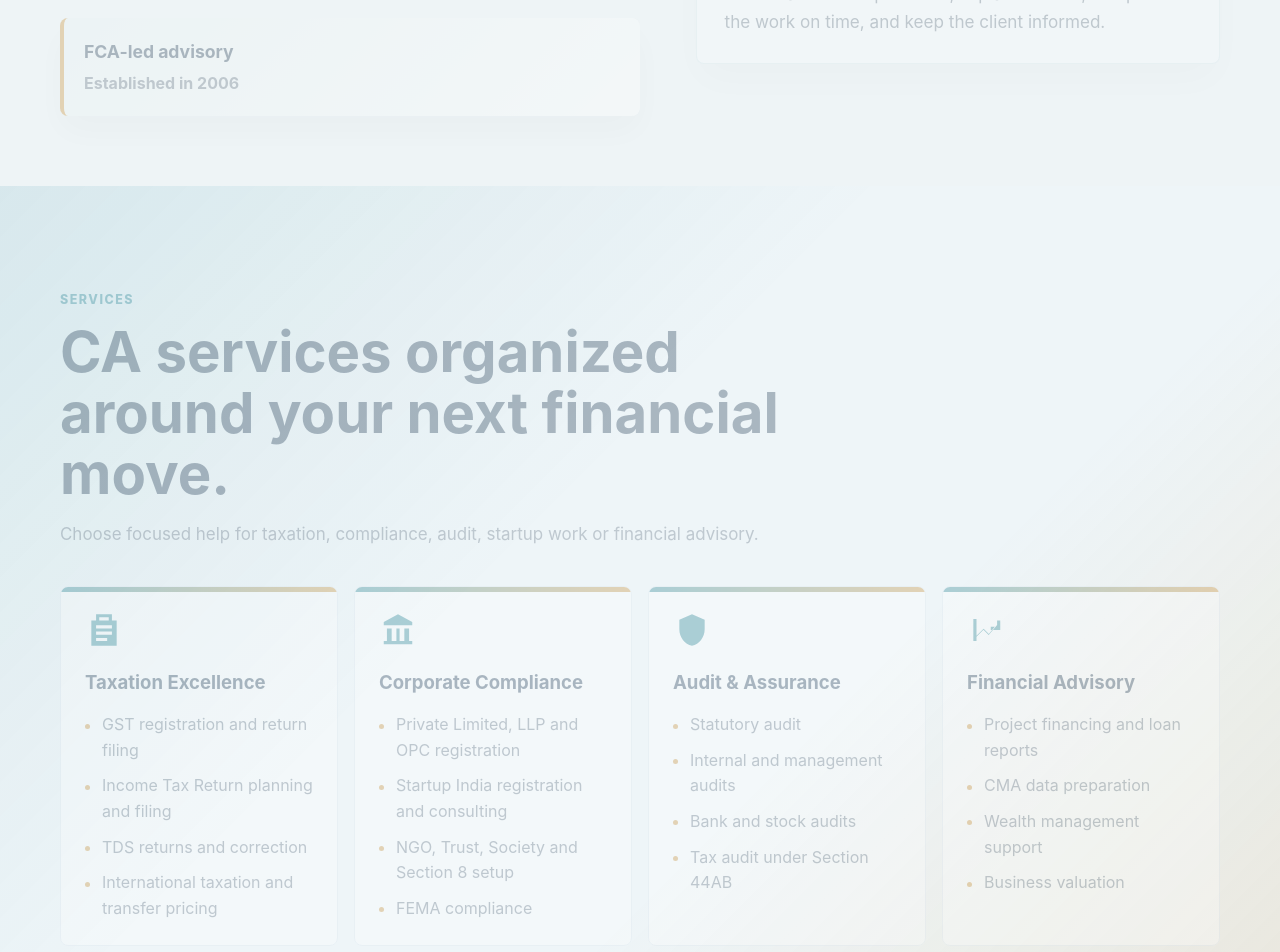
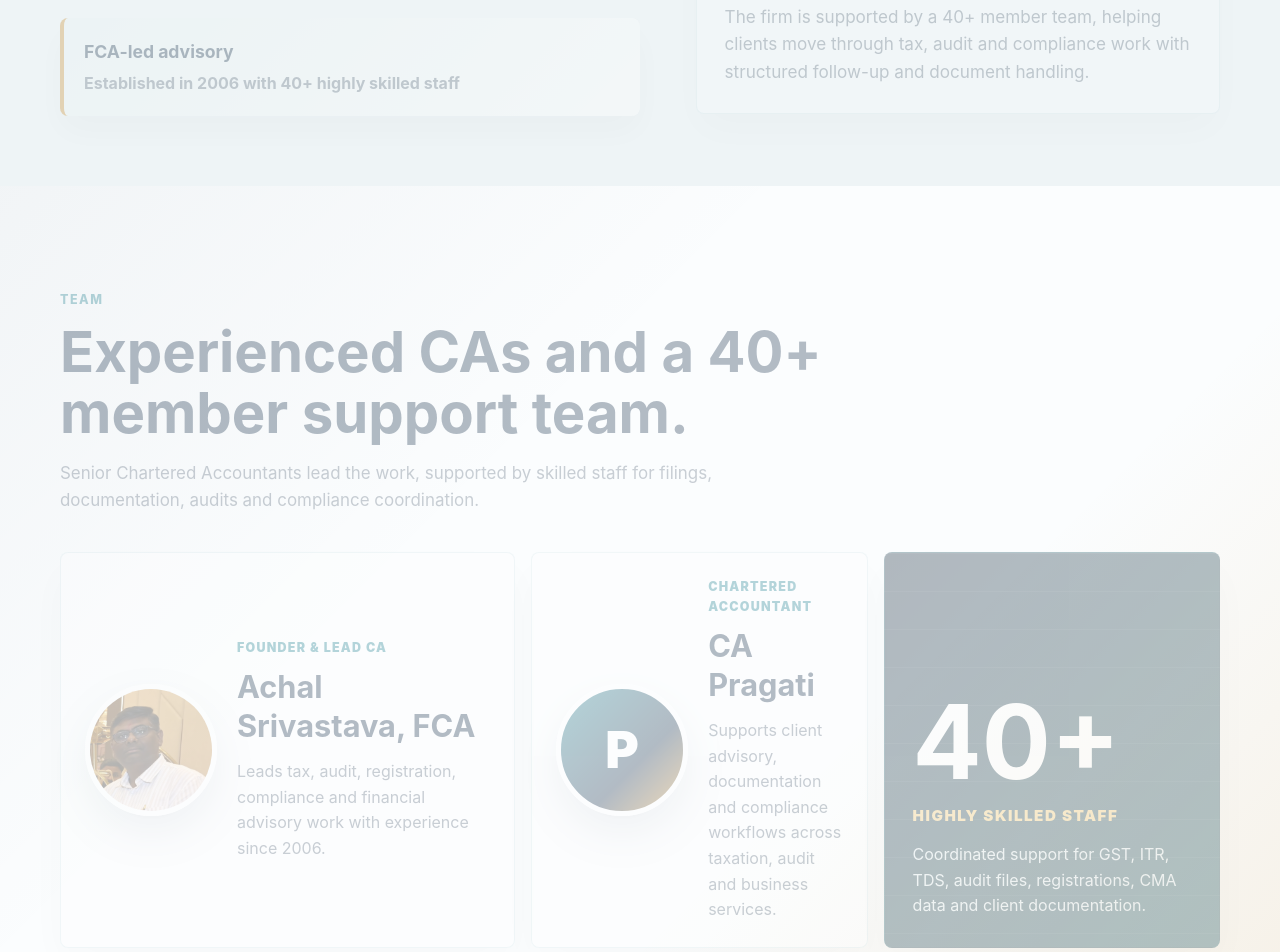
Before and after one commit to Think-Pixel-Labs/achal-srivastava-co, a plain HTML site: page index.html in a window 1280 px wide. Shown: the part 1649-2601 px from the top of the page. Drawn offline with Linux system fonts and the light colour scheme.

Commit message:
Add CA team section and real lead image

```diff
--- a/index.html
+++ b/index.html
@@ -40,7 +40,20 @@
         "founder": {
           "@type": "Person",
           "name": "Achal Srivastava",
-          "jobTitle": "FCA, Chartered Accountant"
+          "jobTitle": "FCA, Chartered Accountant",
+          "image": "https://think-pixel-labs.github.io/achal-srivastava-co/assets/achal-srivastava.jpeg"
+        },
+        "employee": [
+          {
+            "@type": "Person",
+            "name": "CA Pragati",
+            "jobTitle": "Chartered Accountant"
+          }
+        ],
+        "numberOfEmployees": {
+          "@type": "QuantitativeValue",
+          "value": 40,
+          "unitText": "staff"
         },
         "foundingDate": "2006",
         "email": "achalsrivastava.co@gmail.com",
@@ -166,6 +179,7 @@
 
         <nav class="nav-links" aria-label="Main menu">
           <a href="#about">About</a>
+          <a href="#team">Team</a>
           <a href="#services">Services</a>
           <a href="#reviews">Reviews</a>
           <a href="#contact">Contact</a>
@@ -217,8 +231,8 @@
                 <span>Rating</span>
               </div>
               <div>
-                <strong>1</strong>
-                <span>Office location</span>
+                <strong>40+</strong>
+                <span>Skilled staff</span>
               </div>
               <div>
                 <strong>Mon-Sat</strong>
@@ -226,7 +240,7 @@
               </div>
             </div>
             <div class="lead-profile">
-              <img class="profile-photo" src="assets/achal-srivastava.svg" width="120" height="120" alt="Achal Srivastava, FCA">
+              <img class="profile-photo" src="assets/achal-srivastava.jpeg" width="120" height="120" alt="Achal Srivastava, FCA">
               <div>
                 <div class="panel-topline"></div>
                 <p class="panel-label">Lead CA</p>
@@ -293,12 +307,46 @@
             <h2>Clear advice for complex tax and compliance decisions.</h2>
             <div class="signature-card" aria-label="Firm credentials">
               <strong>FCA-led advisory</strong>
-              <span>Established in 2006</span>
+              <span>Established in 2006 with 40+ highly skilled staff</span>
             </div>
           </div>
           <div class="body-copy reveal">
             <p>Achal Srivastava & Co has served Varanasi businesses and individuals since 2006. The firm focuses on reliable filings, careful documentation, and practical planning that business owners can actually act on.</p>
             <p>From a first ITR to a startup registration, from GST returns to bank audit documentation, the approach stays simple: understand the requirement, explain the risk, complete the work on time, and keep the client informed.</p>
+            <p>The firm is supported by a 40+ member team, helping clients move through tax, audit and compliance work with structured follow-up and document handling.</p>
+          </div>
+        </div>
+      </section>
+
+      <section class="section team-section" id="team">
+        <div class="container">
+          <div class="section-heading reveal">
+            <p class="eyebrow">Team</p>
+            <h2>Experienced CAs and a 40+ member support team.</h2>
+            <p>Senior Chartered Accountants lead the work, supported by skilled staff for filings, documentation, audits and compliance coordination.</p>
+          </div>
+          <div class="team-grid">
+            <article class="team-card lead-team-card reveal">
+              <img src="assets/achal-srivastava.jpeg" width="220" height="220" alt="Achal Srivastava, FCA">
+              <div>
+                <p class="team-role">Founder & Lead CA</p>
+                <h3>Achal Srivastava, FCA</h3>
+                <p>Leads tax, audit, registration, compliance and financial advisory work with experience since 2006.</p>
+              </div>
+            </article>
+            <article class="team-card reveal">
+              <div class="team-initials" aria-hidden="true">P</div>
+              <div>
+                <p class="team-role">Chartered Accountant</p>
+                <h3>CA Pragati</h3>
+                <p>Supports client advisory, documentation and compliance workflows across taxation, audit and business services.</p>
+              </div>
+            </article>
+            <article class="team-stat-card reveal" aria-label="40 plus highly skilled staff">
+              <strong>40+</strong>
+              <span>Highly skilled staff</span>
+              <p>Coordinated support for GST, ITR, TDS, audit files, registrations, CMA data and client documentation.</p>
+            </article>
           </div>
         </div>
       </section>
@@ -510,6 +558,10 @@
                 <dt>Contact</dt>
                 <dd>+91 98387 85241, +91 94531 41045, achalsrivastava.co@gmail.com.</dd>
               </div>
+              <div>
+                <dt>Team</dt>
+                <dd>Led by Achal Srivastava, FCA, with CA Pragati and 40+ highly skilled staff.</dd>
+              </div>
             </dl>
           </div>
         </div>
--- a/sitemap.xml
+++ b/sitemap.xml
@@ -2,13 +2,13 @@
 <urlset xmlns="http://www.sitemaps.org/schemas/sitemap/0.9">
   <url>
     <loc>https://think-pixel-labs.github.io/achal-srivastava-co/</loc>
-    <lastmod>2026-05-05</lastmod>
+    <lastmod>2026-05-06</lastmod>
     <changefreq>monthly</changefreq>
     <priority>1.0</priority>
   </url>
   <url>
     <loc>https://think-pixel-labs.github.io/achal-srivastava-co/llms.txt</loc>
-    <lastmod>2026-05-05</lastmod>
+    <lastmod>2026-05-06</lastmod>
     <changefreq>monthly</changefreq>
     <priority>0.4</priority>
   </url>
--- a/styles.css
+++ b/styles.css
@@ -512,6 +512,8 @@ p {
   border: 4px solid rgba(255, 255, 255, 0.88);
   border-radius: 50%;
   background: var(--navy);
+  object-fit: cover;
+  object-position: 48% 28%;
   box-shadow: 0 18px 42px rgba(0, 0, 0, 0.24);
 }
 
@@ -752,6 +754,118 @@ p {
   font-weight: 700;
 }
 
+.team-section {
+  background:
+    linear-gradient(135deg, rgba(8, 35, 63, 0.04), transparent 38%),
+    linear-gradient(315deg, rgba(199, 131, 28, 0.1), transparent 34%),
+    #fbfdfe;
+}
+
+.team-grid {
+  display: grid;
+  grid-template-columns: minmax(0, 1.15fr) minmax(260px, 0.85fr) minmax(260px, 0.85fr);
+  gap: 16px;
+  align-items: stretch;
+}
+
+.team-card,
+.team-stat-card {
+  border: 1px solid rgba(13, 117, 134, 0.16);
+  border-radius: var(--radius);
+  background: rgba(255, 255, 255, 0.9);
+  box-shadow: 0 18px 46px rgba(8, 35, 63, 0.08);
+}
+
+.team-card {
+  display: flex;
+  gap: 20px;
+  min-height: 260px;
+  align-items: center;
+  padding: 24px;
+}
+
+.team-card img,
+.team-initials {
+  width: 132px;
+  height: 132px;
+  flex: 0 0 auto;
+  border: 5px solid white;
+  border-radius: 50%;
+  box-shadow: 0 18px 38px rgba(8, 35, 63, 0.16);
+}
+
+.team-card img {
+  object-fit: cover;
+  object-position: 48% 28%;
+}
+
+.team-initials {
+  display: grid;
+  place-items: center;
+  background:
+    linear-gradient(135deg, var(--blue), var(--navy) 62%, var(--gold));
+  color: white;
+  font-family: var(--font-heading);
+  font-size: 3.2rem;
+  font-weight: 900;
+}
+
+.team-role {
+  margin-bottom: 10px;
+  color: var(--blue);
+  font-size: 0.78rem;
+  font-weight: 900;
+  letter-spacing: 0.1em;
+  text-transform: uppercase;
+}
+
+.team-card h3 {
+  font-size: clamp(1.55rem, 2.4vw, 2.2rem);
+}
+
+.team-card p:not(.team-role),
+.team-stat-card p {
+  margin-top: 14px;
+  color: var(--muted);
+}
+
+.team-stat-card {
+  display: flex;
+  min-height: 260px;
+  flex-direction: column;
+  justify-content: flex-end;
+  padding: 28px;
+  background:
+    linear-gradient(rgba(255, 255, 255, 0.055) 1px, transparent 1px),
+    linear-gradient(135deg, var(--midnight), #0e4c5a);
+  background-size: 38px 38px, auto;
+  color: white;
+}
+
+.team-stat-card strong,
+.team-stat-card span {
+  display: block;
+}
+
+.team-stat-card strong {
+  font-family: var(--font-heading);
+  font-size: clamp(4rem, 8vw, 6.5rem);
+  line-height: 0.9;
+}
+
+.team-stat-card span {
+  margin-top: 16px;
+  color: var(--gold-soft);
+  font-size: 0.95rem;
+  font-weight: 900;
+  letter-spacing: 0.1em;
+  text-transform: uppercase;
+}
+
+.team-stat-card p {
+  color: #d8e7ee;
+}
+
 .services-section,
 .faq-section {
   background:
@@ -1310,8 +1424,14 @@ p {
   }
 
   .services-grid,
-  .process-grid {
+  .process-grid,
+  .team-grid {
     grid-template-columns: repeat(2, 1fr);
+  }
+
+  .lead-team-card,
+  .team-stat-card {
+    grid-column: 1 / -1;
   }
 
   .metrics-grid {
@@ -1520,8 +1640,29 @@ p {
 
   .services-grid,
   .process-grid,
-  .metrics-grid {
+  .metrics-grid,
+  .team-grid {
     grid-template-columns: 1fr;
+  }
+
+  .team-card {
+    min-height: auto;
+    padding: 20px;
+  }
+
+  .team-card img,
+  .team-initials {
+    width: 108px;
+    height: 108px;
+  }
+
+  .team-initials {
+    font-size: 2.6rem;
+  }
+
+  .team-stat-card {
+    min-height: 230px;
+    padding: 24px;
   }
 
   .metrics-grid div,
@@ -1630,6 +1771,11 @@ p {
 
   .contact-actions {
     grid-template-columns: 1fr;
+  }
+
+  .team-card {
+    align-items: flex-start;
+    flex-direction: column;
   }
 
   .map-link {
```
Also changed, not shown: assets/achal-srivastava.jpeg (added), assets/achal-srivastava.svg (deleted), llms.txt.
